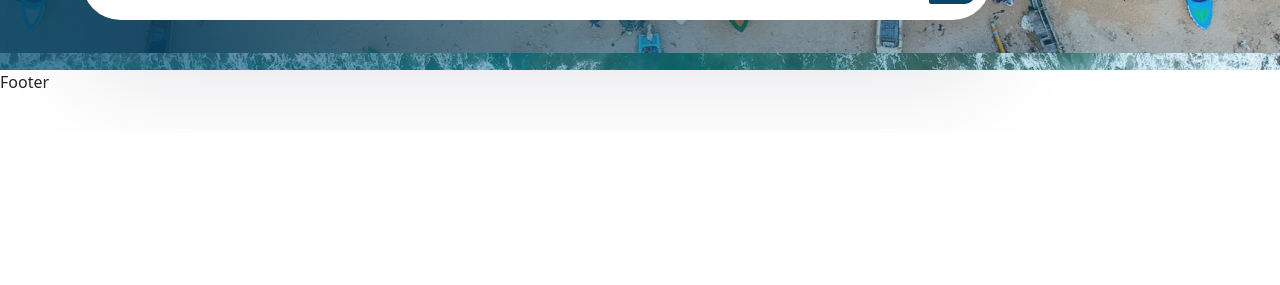
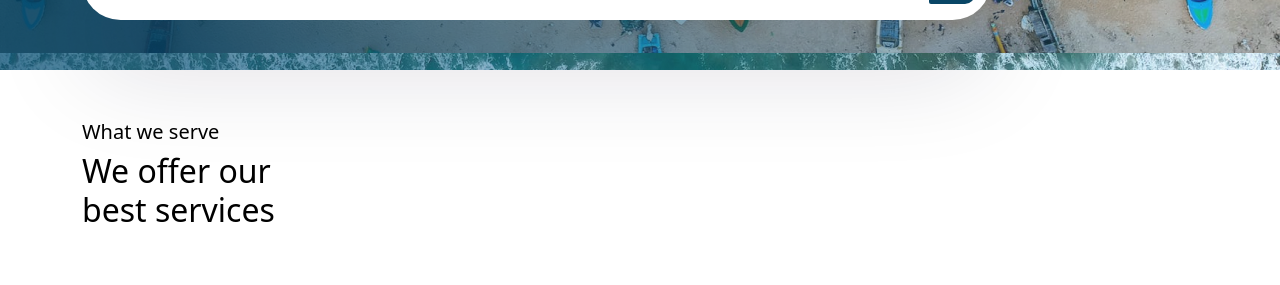
Before and after one commit to Shehan-lakshitha/Pearl, a React (Create React App) app in the folder frontend/: page /home in a window 1280 px wide. Shown: the part 667-952 px from the top of the page. Before the commit the page ends 800 px from the top, so only its background shows below. Built offline with nearby package versions, Linux system fonts and the light colour scheme; a web font is replaced by a local one.

Commit message:
added services part

```diff
--- a/frontend/src/pages/Home.jsx
+++ b/frontend/src/pages/Home.jsx
@@ -14,7 +14,7 @@ const Home = () => {
   return (
     <>
     {/* hero section start */}
-      <section>
+      <section className="hero">
         <Container>
           <Row>
             <Col lg='6'>
@@ -45,6 +45,17 @@ const Home = () => {
         </Container>
       </section>
       {/* hero section end */}
+
+      <section>
+        <Container>
+          <Row>
+            <Col lg='3'>
+              <h5 className="services_subtitle">What we serve</h5>
+              <h2 className="service_title">We offer our best services</h2>
+            </Col>
+          </Row>
+        </Container>
+      </section>
     </>
   );
 }
--- a/frontend/src/styles/home.css
+++ b/frontend/src/styles/home.css
@@ -22,7 +22,7 @@
 .hero_img-box{
     padding-top: 2rem;
 }
-section{
+.hero{
     background-image: url(./../assets/images/homeback.jpg);
     background-size: 100%;
 }
```
